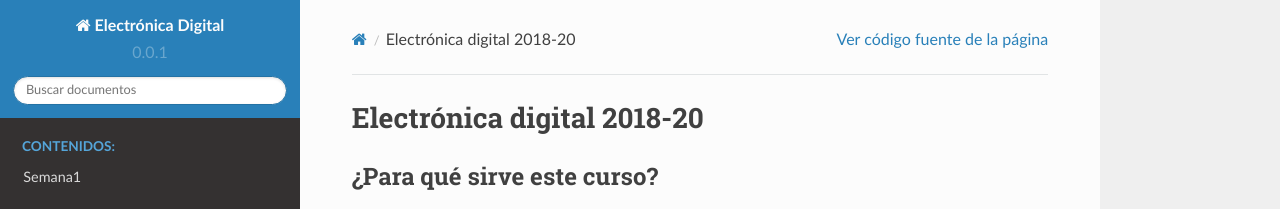
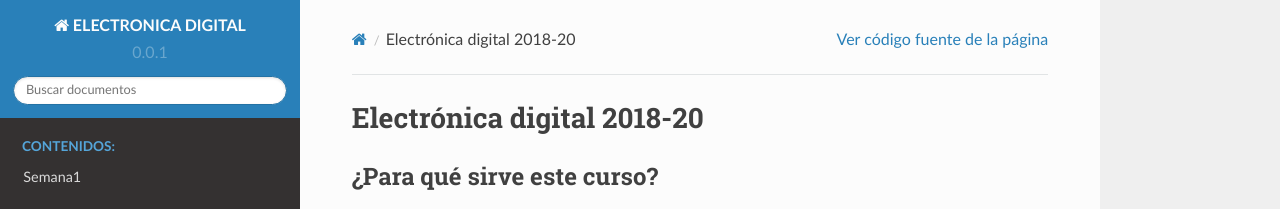
Before and after one commit to juanferfranco/ElectronicaDigital, a Sphinx documentation site: the page built from docs/index.rst, in a window 1280 px wide. Shown: the top 209 px of the page. Built offline with Sphinx 7.4.7 and the Read the Docs theme 2.0.0, drawn with Linux system fonts in a browser that asks for light colours.

Commit message:
update metadata

```diff
--- a/docs/conf.py
+++ b/docs/conf.py
@@ -19,7 +19,7 @@
 
 # -- Project information -----------------------------------------------------
 
-project = 'Electrónica Digital'
+project = 'ELECTRONICA DIGITAL'
 copyright = '2018-20, Juan Franco'
 author = 'Juan Franco'
 
@@ -128,7 +128,7 @@ latex_elements = {
 # (source start file, target name, title,
 #  author, documentclass [howto, manual, or own class]).
 latex_documents = [
-    (master_doc, 'electronicaDigital.tex', 'Electrónica digital',
+    (master_doc, 'electronicaDigital.tex', 'Electronica digital',
      'Juan Franco', 'manual'),
 ]
 
@@ -138,7 +138,7 @@ latex_documents = [
 # One entry per manual page. List of tuples
 # (source start file, name, description, authors, manual section).
 man_pages = [
-    (master_doc, 'electronicaDigital', 'Electrónica digital',
+    (master_doc, 'electronicaDigital', 'Electronica digital',
      [author], 1)
 ]
 
@@ -149,7 +149,7 @@ man_pages = [
 # (source start file, target name, title, author,
 #  dir menu entry, description, category)
 texinfo_documents = [
-    (master_doc, 'electronicaDigital', 'Electrónica digital',
+    (master_doc, 'electronicaDigital', 'Electronica digital',
      author, 'electronicaDigital', 'One line description of project.',
      'Miscellaneous'),
 ]
```
